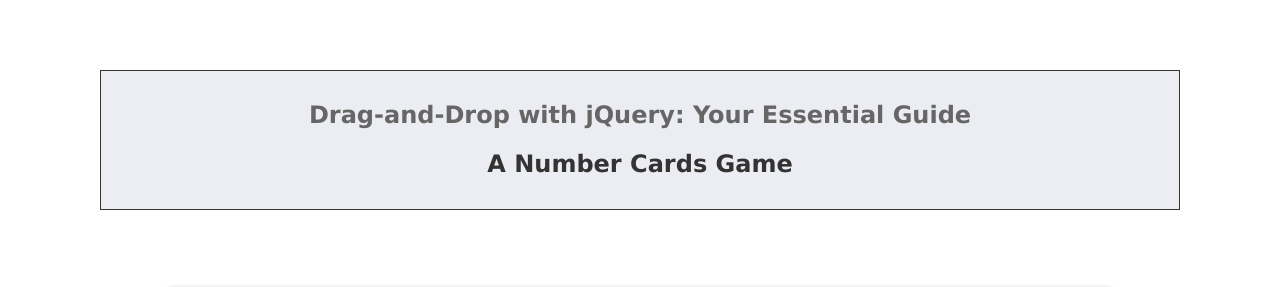
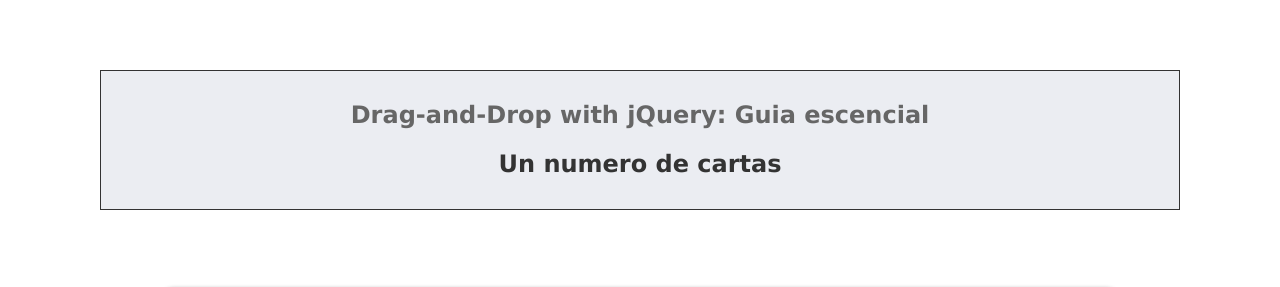
Before and after one commit to xola139/RemindsEnglish, a website: page public/index.html in a window 1280 px wide. Shown: the top 287 px of the page. Drawn offline with Linux system fonts and the light colour scheme.

Commit message:
cambio de mensajes

```diff
--- a/public/index.html
+++ b/public/index.html
@@ -98,8 +98,8 @@
 <body>
 
 <div class="wideBox">
-  <h1>Drag-and-Drop with jQuery: Your Essential Guide</h1>
-  <h2>A Number Cards Game</h2>
+  <h1>Drag-and-Drop with jQuery: Guia escencial</h1>
+  <h2>Un numero de cartas</h2>
 </div>
 
 <div id="content">
```
